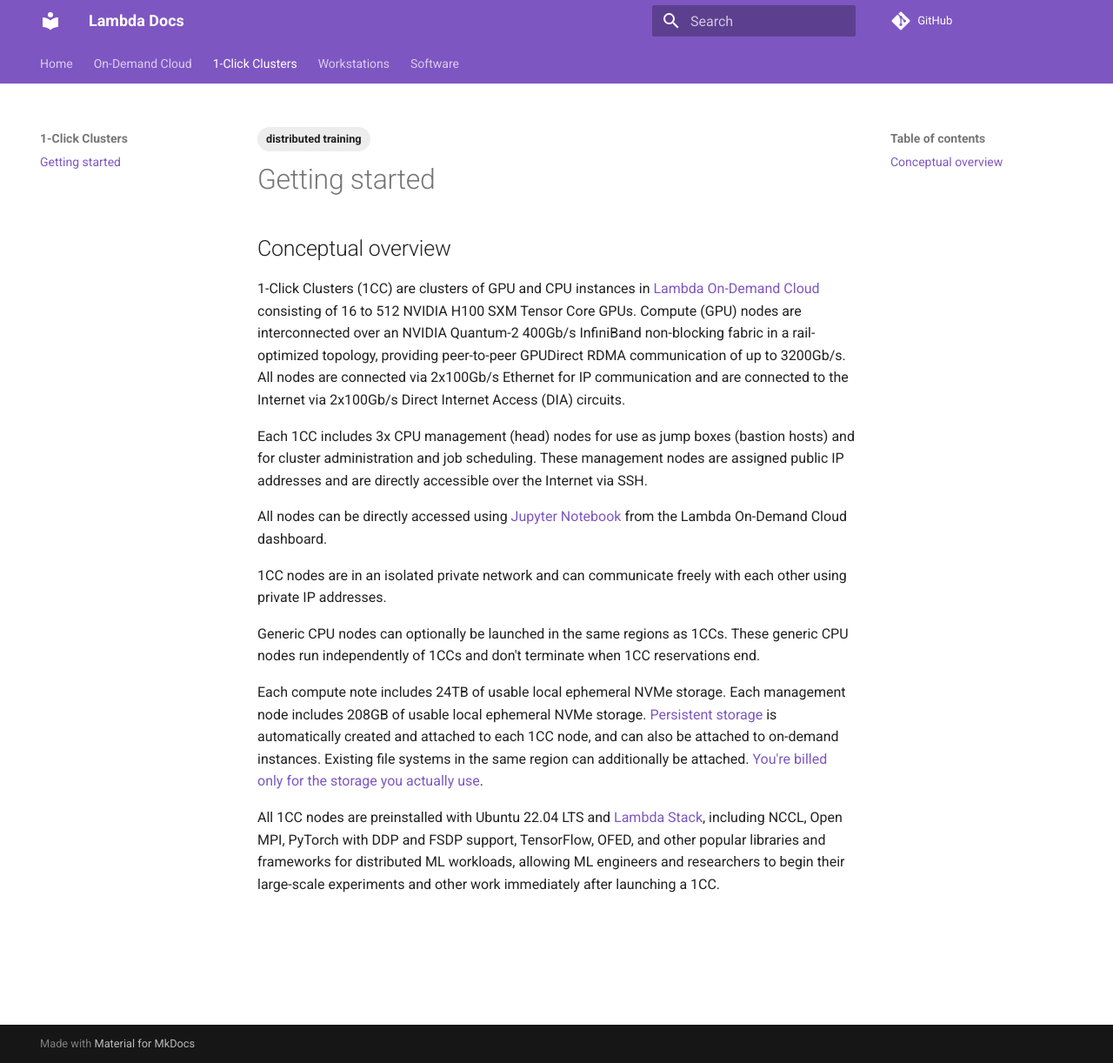
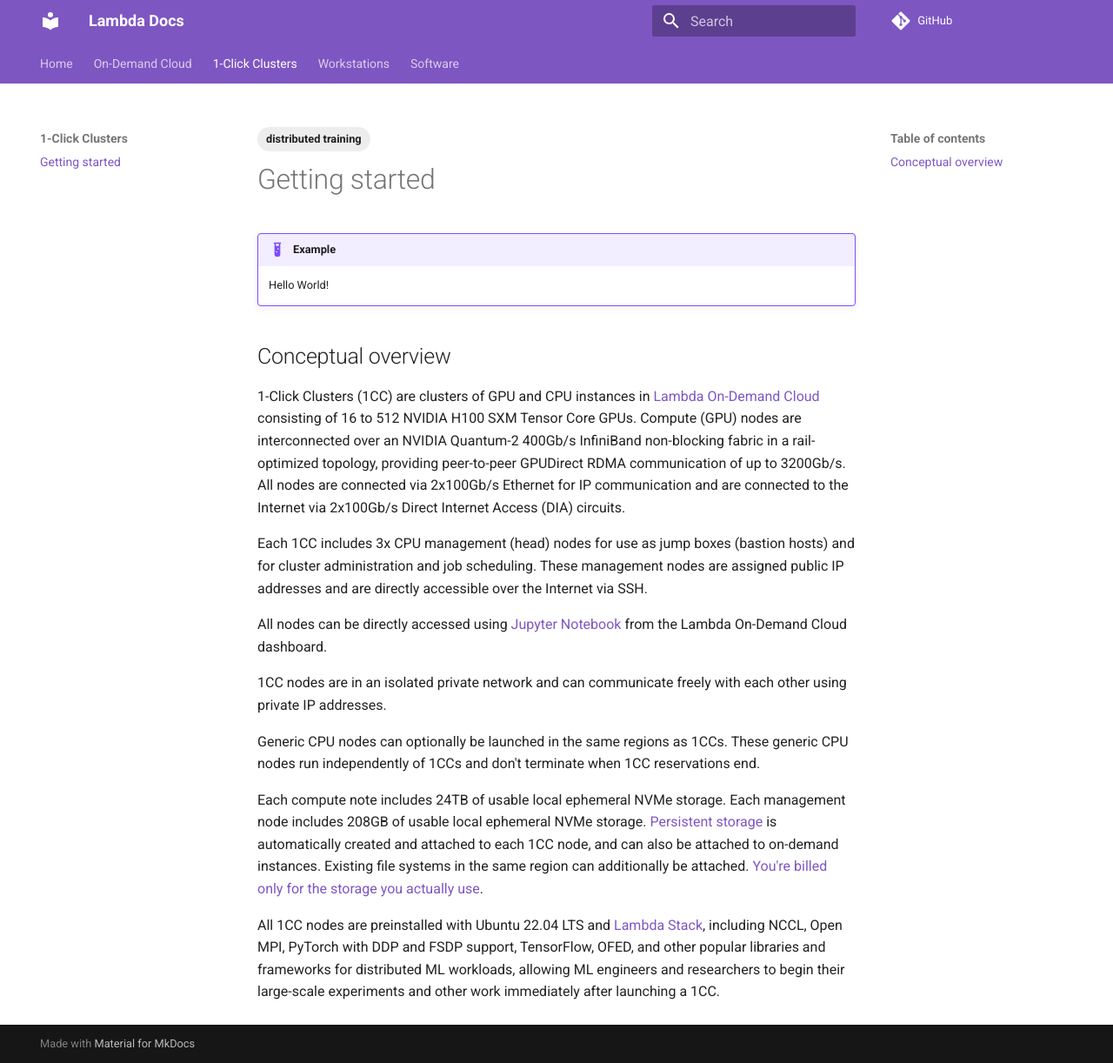
Before and after one commit to cbrownstein-lambda/lambda-docs-mkdocs, an MkDocs documentation site: the page built from docs/1-click-clusters/getting-started.md, in a window 1280 px wide and 1222 px high. Shown: the whole window at 87% size. Built offline with MkDocs 1.6.1 and Material for MkDocs 9.7.7, drawn with Linux system fonts in a browser that asks for light colours; comment, search, counter and statistics services are not loaded.

Commit message:
Insert Hello World include

```diff
--- a/docs/1-click-clusters/getting-started.md
+++ b/docs/1-click-clusters/getting-started.md
@@ -4,6 +4,8 @@
 ---
 
 # Getting started
+
+{% include "../includes/hello-world.incl.md" %}
 
 ## Conceptual overview
 
```
